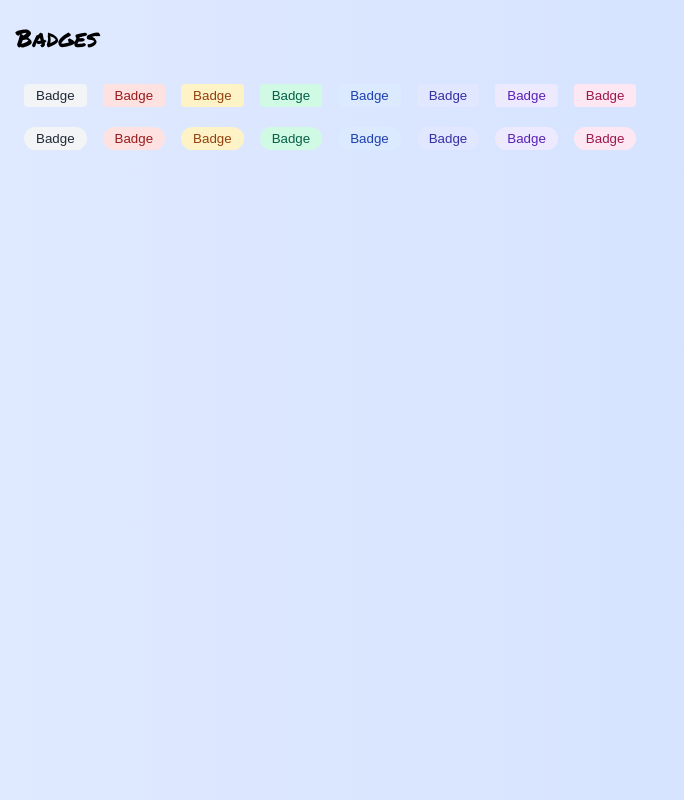
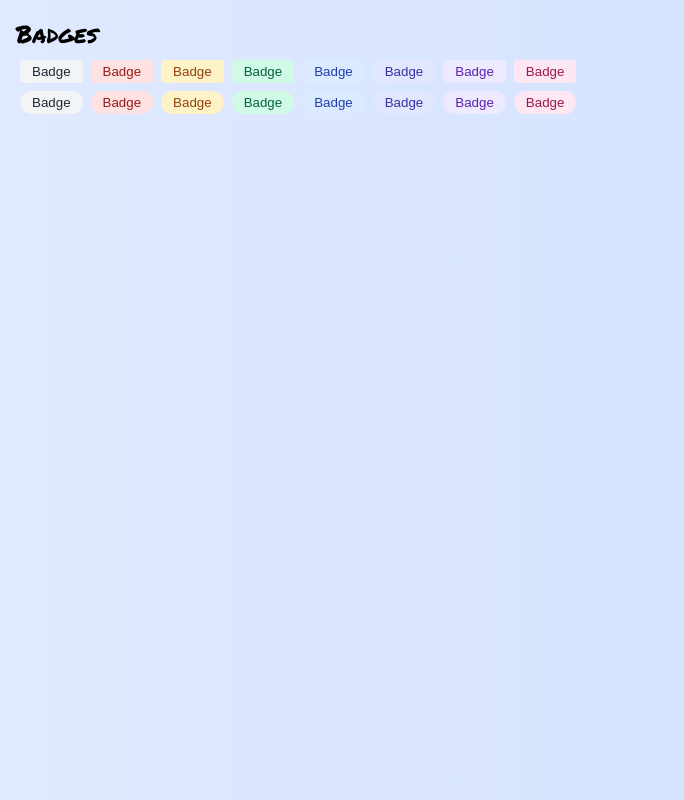
Before and after one commit to vishalicious213/component-library, a React (Vite) app: page / in a window 1280 px wide. Shown: the whole page, without its empty margins (0-684 px from the left). Built offline with nearby package versions, Linux system fonts and the light colour scheme.

Commit message:
modified margins for Button and .container. moved padding, margin, box-sizing to *

```diff
--- a/index.css
+++ b/index.css
@@ -1,8 +1,10 @@
-body {
+* {
     padding: 0;
     margin: 0;
     box-sizing: border-box;
-    /* background-color: #cfdfff; */
+}
+
+body {
     background-image: linear-gradient(to right, #dfe9ff, #cfdfff);
 }
 
@@ -25,5 +27,5 @@ body {
 }
 
 .container {
-    margin: .25rem 0;
+    margin: .5rem 0;
 }
--- a/src/components/Button.jsx
+++ b/src/components/Button.jsx
@@ -13,7 +13,7 @@ const Button = ({
                     backgroundColor: backgroundColor,
                     borderRadius: pill ? "1rem" : ".25rem",
                     padding: ".25rem .75rem",
-                    margin: ".5rem",
+                    margin: "0 .25rem",
                     border: "none"
             }}
         >
```
